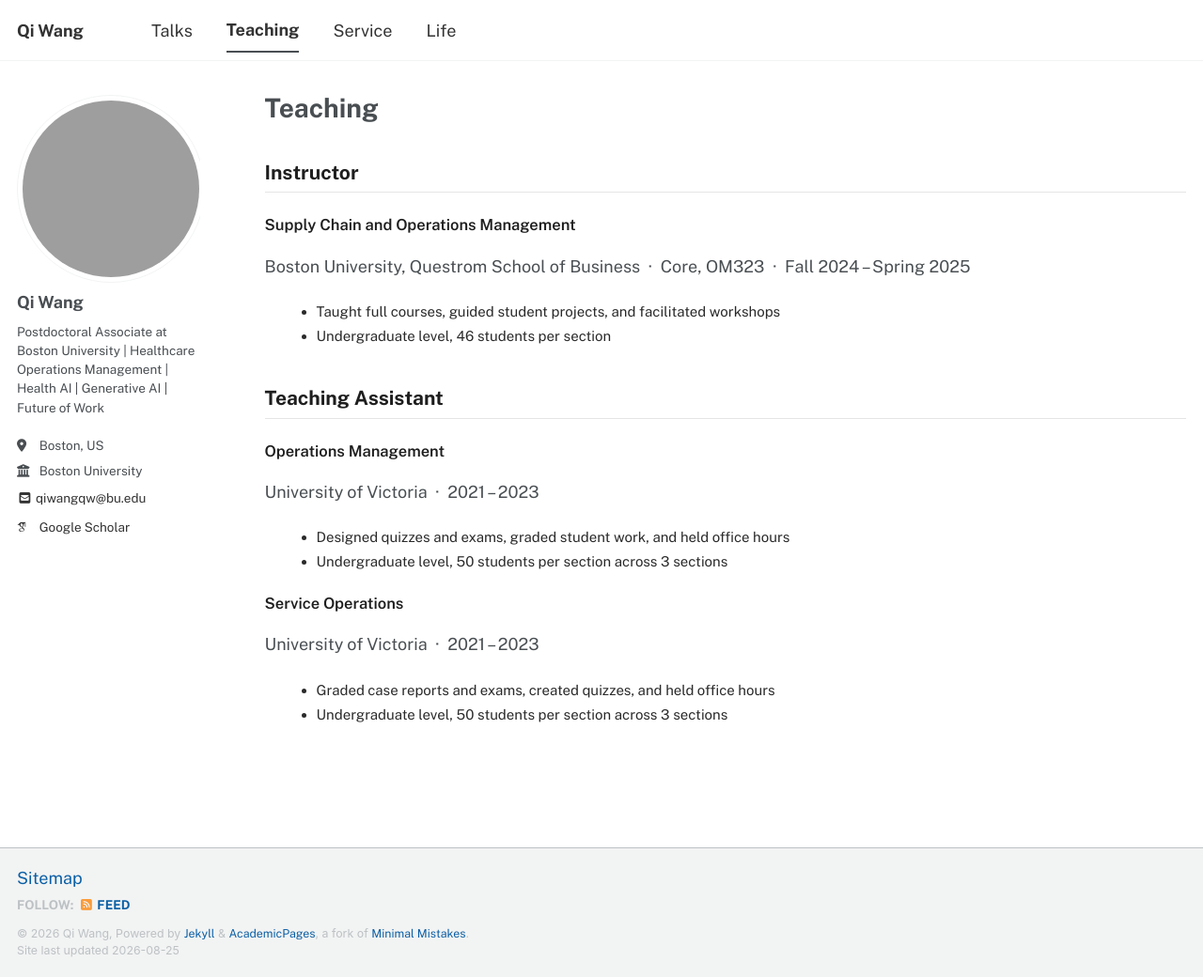
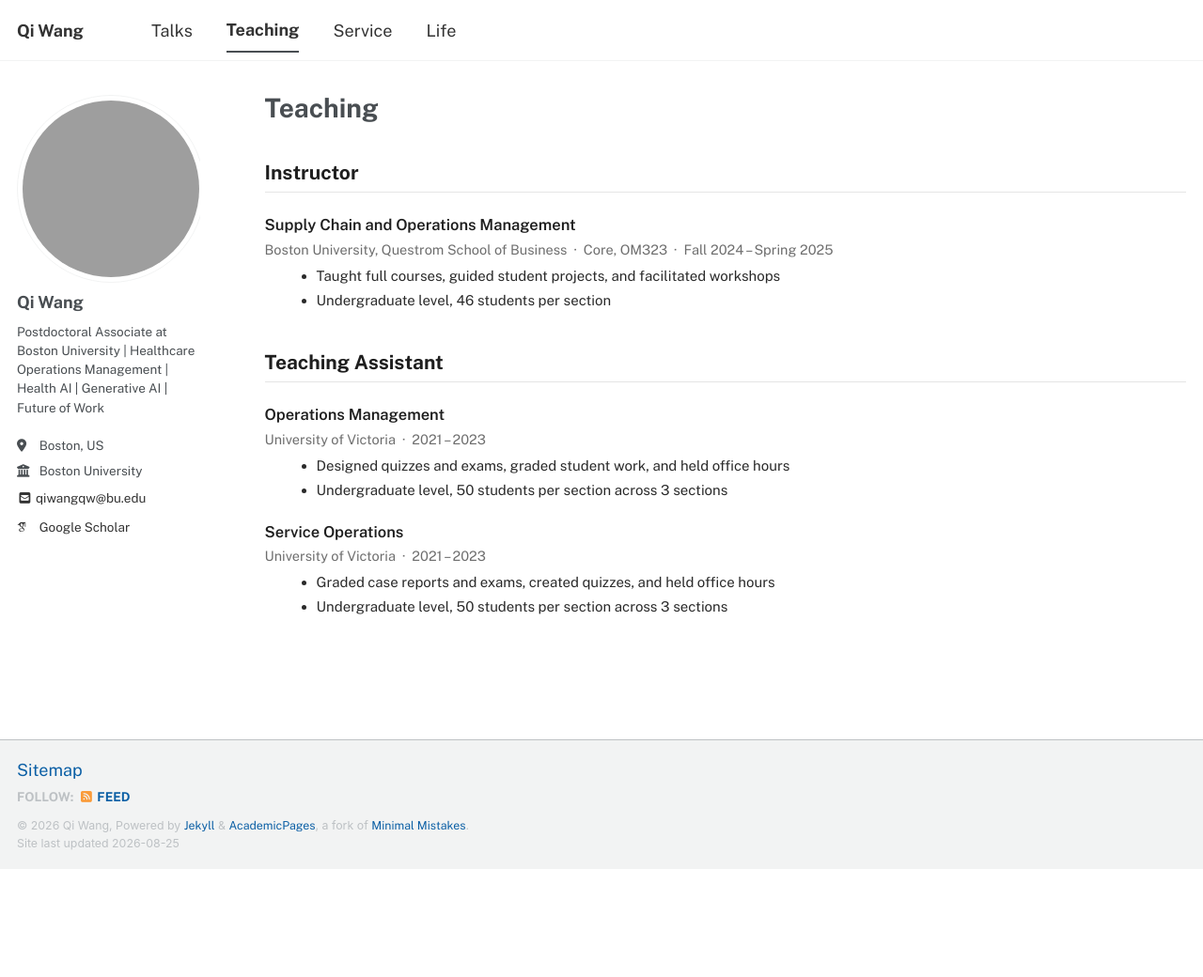
Before and after one commit to qiwang-katherine/qiwang-katherine.github.io, a Jekyll site: the page built from _pages/teaching.html, in a window 1280 px wide and 1040 px high. Shown: the whole window at 94% size. Built offline with Jekyll 4.4.1, drawn with Linux system fonts in a browser that asks for light colours; some web fonts are replaced; a script bundle is joined from its source files by our own code; library files that are not in the unit come from our copies.

Commit message:
main.scss

```diff
--- a/assets/css/main.scss
+++ b/assets/css/main.scss
@@ -319,3 +319,12 @@ a:hover,
   object-fit: cover;
   border-radius: 50%;
 }
+
+
+/* Teaching course meta line */
+.teaching-meta {
+  font-size: 14.5px !important;
+  color: #6E6E6E !important;
+  margin: 0 0 0.35em 0 !important;
+  line-height: 1.5 !important;
+}
```
